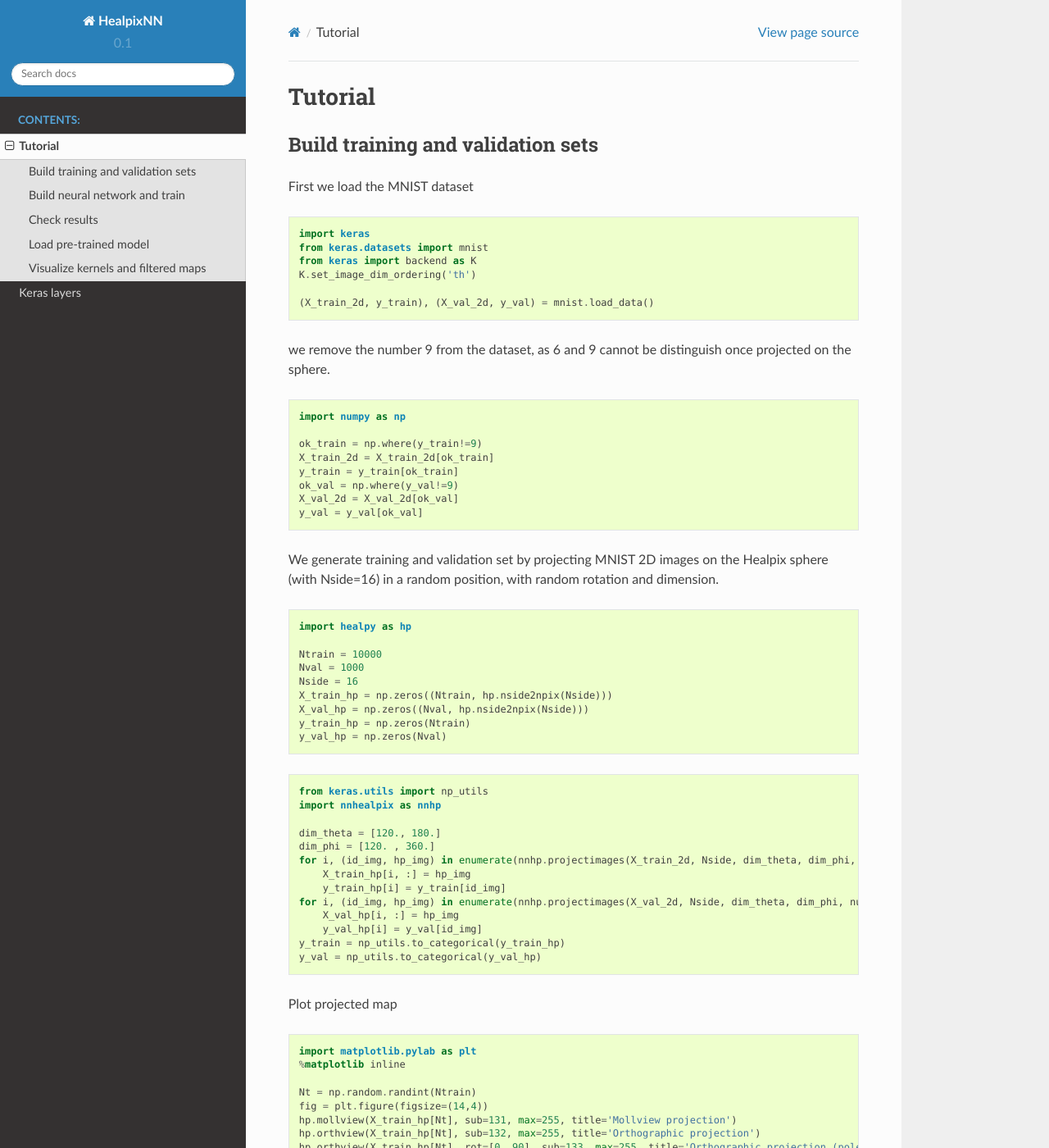
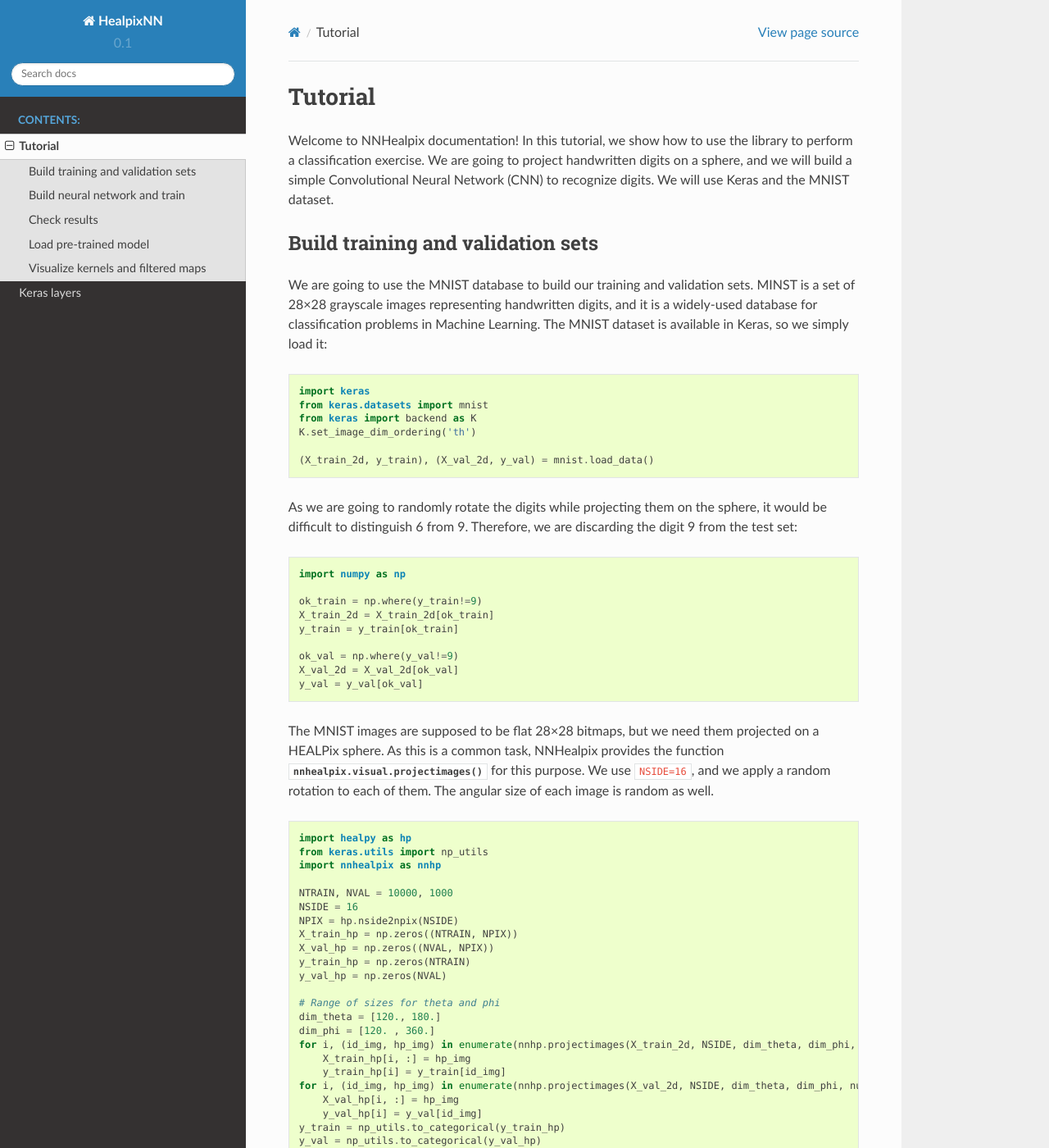
Before and after one commit to ai4cmb/NNhealpix, a Sphinx documentation site: the page built from docs/tutorial.rst, in a window 1280 px wide and 1400 px high. Shown: the whole window at 82% size. Built offline with Sphinx 7.4.7 and the Read the Docs theme 2.0.0, drawn with Linux system fonts in a browser that asks for light colours; formulas are drawn with MathJax 3; pages that are not in the unit, such as notebooks, are missing from menus; some of the changed text lies outside the part shown.

Commit message:
Add reference documentation

```diff
--- a/docs/tutorial.rst
+++ b/docs/tutorial.rst
@@ -1,10 +1,20 @@
 Tutorial
 ========
+
+Welcome to NNHealpix documentation! In this tutorial, we show how to
+use the library to perform a classification exercise. We are going to
+project handwritten digits on a sphere, and we will build a simple
+Convolutional Neural Network (CNN) to recognize digits. We will use
+Keras and the MNIST dataset.
 
 Build training and validation sets
 ----------------------------------
 
-First we load the MNIST dataset
+We are going to use the MNIST database to build our training and
+validation sets. MINST is a set of 28×28 grayscale images representing
+handwritten digits, and it is a widely-used database for
+classification problems in Machine Learning. The MNIST dataset is
+available in Keras, so we simply load it:
 
 .. code:: ipython3
 
@@ -15,8 +25,9 @@
 
     (X_train_2d, y_train), (X_val_2d, y_val) = mnist.load_data()
 
-we remove the number 9 from the dataset, as 6 and 9 cannot be
-distinguish once projected on the sphere.
+As we are going to randomly rotate the digits while projecting them on
+the sphere, it would be difficult to distinguish 6 from 9. Therefore,
+we are discarding the digit 9 from the test set:
 
 .. code:: ipython3
 
@@ -25,37 +36,38 @@
     ok_train = np.where(y_train!=9)
     X_train_2d = X_train_2d[ok_train]
     y_train = y_train[ok_train]
+
     ok_val = np.where(y_val!=9)
     X_val_2d = X_val_2d[ok_val]
     y_val = y_val[ok_val]
 
-We generate training and validation set by projecting MNIST 2D images
-on the Healpix sphere (with Nside=16) in a random position, with
-random rotation and dimension.
+The MNIST images are supposed to be flat 28×28 bitmaps, but we need
+them projected on a HEALPix sphere. As this is a common task,
+NNHealpix provides the function :func:`nnhealpix.visual.projectimages` for
+this purpose. We use ``NSIDE=16``, and we apply a random rotation to
+each of them. The angular size of each image is random as well.
 
 .. code:: ipython3
 
     import healpy as hp
-
-    Ntrain = 10000
-    Nval = 1000
-    Nside = 16
-    X_train_hp = np.zeros((Ntrain, hp.nside2npix(Nside)))
-    X_val_hp = np.zeros((Nval, hp.nside2npix(Nside)))
-    y_train_hp = np.zeros(Ntrain)
-    y_val_hp = np.zeros(Nval)
-
-.. code:: ipython3
-
     from keras.utils import np_utils
     import nnhealpix as nnhp
 
+    NTRAIN, NVAL = 10000, 1000
+    NSIDE = 16
+    NPIX = hp.nside2npix(NSIDE)
+    X_train_hp = np.zeros((NTRAIN, NPIX))
+    X_val_hp = np.zeros((NVAL, NPIX))
+    y_train_hp = np.zeros(NTRAIN)
+    y_val_hp = np.zeros(NVAL)
+
+    # Range of sizes for theta and phi
     dim_theta = [120., 180.]
     dim_phi = [120. , 360.]
-    for i, (id_img, hp_img) in enumerate(nnhp.projectimages(X_train_2d, Nside, dim_theta, dim_phi, num=Ntrain)):
+    for i, (id_img, hp_img) in enumerate(nnhp.projectimages(X_train_2d, NSIDE, dim_theta, dim_phi, num=NTRAIN)):
         X_train_hp[i, :] = hp_img
         y_train_hp[i] = y_train[id_img]
-    for i, (id_img, hp_img) in enumerate(nnhp.projectimages(X_val_2d, Nside, dim_theta, dim_phi, num=Nval)):
+    for i, (id_img, hp_img) in enumerate(nnhp.projectimages(X_val_2d, NSIDE, dim_theta, dim_phi, num=NVAL)):
         X_val_hp[i, :] = hp_img
         y_val_hp[i] = y_val[id_img]
     y_train = np_utils.to_categorical(y_train_hp)
@@ -69,11 +81,11 @@
     import matplotlib.pylab as plt
     %matplotlib inline
 
-    Nt = np.random.randint(Ntrain)
+    NINDEX = np.random.randint(NTRAIN)
     fig = plt.figure(figsize=(14,4))
-    hp.mollview(X_train_hp[Nt], sub=131, max=255, title='Mollview projection')
-    hp.orthview(X_train_hp[Nt], sub=132, max=255, title='Orthographic projection')
-    hp.orthview(X_train_hp[Nt], rot=[0, 90], sub=133, max=255, title='Orthographic projection (poles)')
+    hp.mollview(X_train_hp[NINDEX], sub=131, max=255, title='Mollview projection')
+    hp.orthview(X_train_hp[NINDEX], sub=132, max=255, title='Orthographic projection')
+    hp.orthview(X_train_hp[NINDEX], rot=[0, 90], sub=133, max=255, title='Orthographic projection (poles)')
 
 
 
@@ -171,16 +183,18 @@
     ok_test = np.where(y_test!=9)
     X_test_2d = X_test_2d[ok_test]
     y_test = y_test[ok_test]
-    Ntest = 1000
-    Nside = 16
-    X_test_hp = np.zeros((Ntest, hp.nside2npix(Nside)))
-    y_test_hp = np.zeros(Ntest)
+
+    NTEST = 1000
+    NSIDE = 16
+    NPIX = hp.nside2npix(NSIDE)
+    X_test_hp = np.zeros((NTEST, NPIX))
+    y_test_hp = np.zeros(NTEST)
 
 .. code:: ipython3
 
     dim_theta = [120., 180.]
     dim_phi = [120. , 360.]
-    for i, (id_img, hp_img) in enumerate(nnhp.projectimages(X_test_2d, Nside, dim_theta, dim_phi, num=Ntest)):
+    for i, (id_img, hp_img) in enumerate(nnhp.projectimages(X_test_2d, NSIDE, dim_theta, dim_phi, num=NTEST)):
         X_test_hp[i, :] = hp_img
         y_test_hp[i] = y_test[id_img]
     y_test = np_utils.to_categorical(y_test_hp)
@@ -238,7 +252,7 @@
 
 .. code:: ipython3
 
-    hyPT = read_history('history_MNIST_16x32_8x32_4x32_2x32_Ntrain100000_HVDn10_rndxrnd.npy')
+    hyPT = read_history('history_MNIST_16x32_8x32_4x32_2x32_NTRAIN100000_HVDn10_rndxrnd.npy')
 
 .. code:: ipython3
 
@@ -291,11 +305,11 @@
 
 .. code:: ipython3
 
-    Nt = np.random.randint(Ntest)
+    NINDEX = np.random.randint(NTEST)
     fig = plt.figure(figsize=(14,4))
-    hp.mollview(X_test_hp[Nt], sub=131, max=255, title='Mollview projection')
-    hp.orthview(X_test_hp[Nt], sub=132, max=255, title='Orthographic projection')
-    hp.orthview(X_test_hp[Nt], rot=[0, 90], sub=133, max=255,
+    hp.mollview(X_test_hp[NINDEX], sub=131, max=255, title='Mollview projection')
+    hp.orthview(X_test_hp[NINDEX], sub=132, max=255, title='Orthographic projection')
+    hp.orthview(X_test_hp[NINDEX], rot=[0, 90], sub=133, max=255,
                 title='Orthographic projection (poles)')
 
 .. image:: images/output_37_0.png
@@ -305,7 +319,7 @@
 
     get_layer_output = K.function([modelPT.layers[0].input],
                                       [modelPT.layers[3].output])
-    layer_output = get_layer_output([X_test[Nt:Nt+1]])[0]
+    layer_output = get_layer_output([X_test[NINDEX:NINDEX+1]])[0]
     filt_maps = layer_output[0].T
 
 .. code:: ipython3
```
Also changed, not shown: other parts of docs/tutorial.rst (+12 -12 lines), docs/index.rst (+7 -3 lines), docs/layers.rst (+0 -9 lines).
